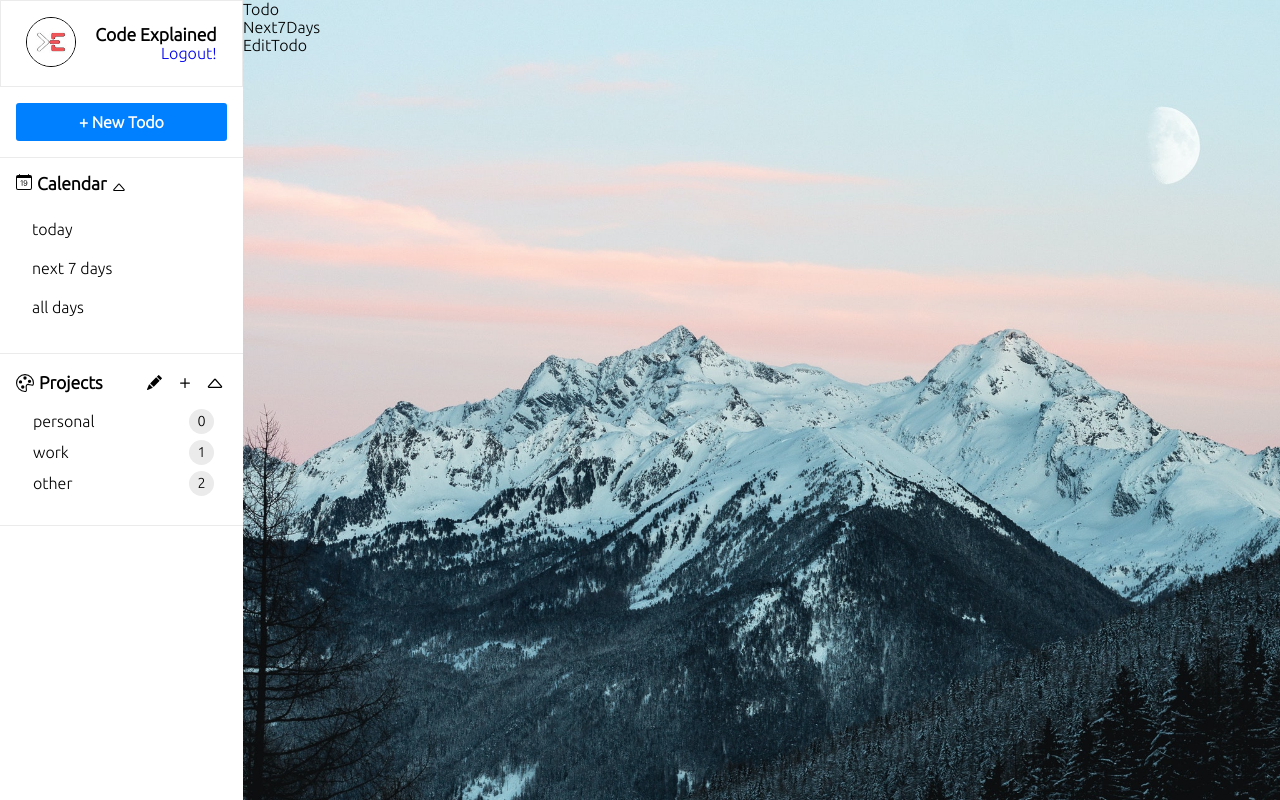
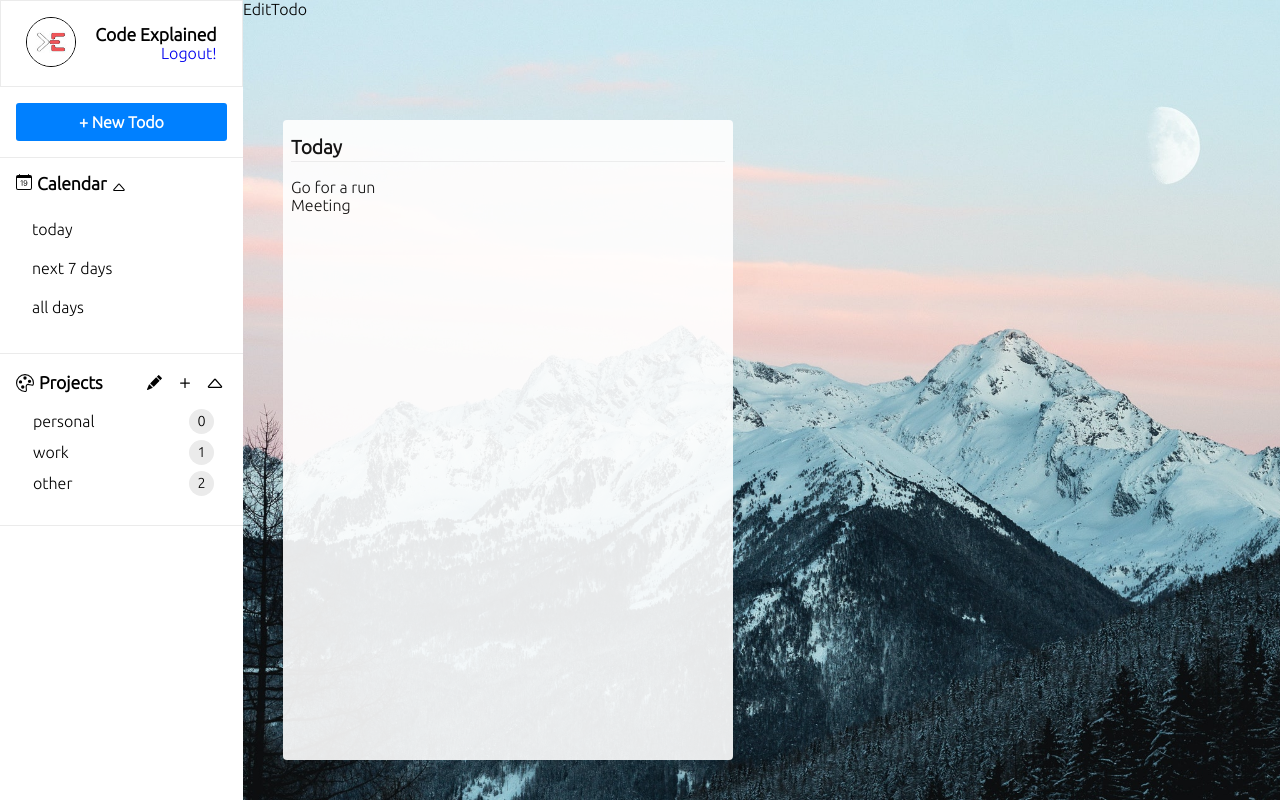
Before and after one commit to rawand1998/Todo-React-Firebase, a React (Create React App) app: page / in a window 1280 px wide. Built offline with nearby package versions, Linux system fonts and the light colour scheme.

Commit message:
todos component

```diff
--- a/src/App.css
+++ b/src/App.css
@@ -28,6 +28,7 @@
   background-image: url("./images/bg.jpg");
   background-repeat: no-repeat;
   background-size: cover;
+  position: relative;
 }
 
 /* User */
@@ -349,3 +350,28 @@
 .ProjectForm button:hover {
   filter: brightness(1.1);
 }
+.Todos {
+  width: 450px;
+  height: 80%;
+  background-color: white;
+
+  position: absolute;
+  bottom: 40px;
+  left: 40px;
+
+  border-radius: 4px;
+  opacity: 0.9;
+
+  padding: 0 0.5rem 0.5rem 0.5rem;
+}
+.Todos .selected-project {
+  margin: 1rem 0;
+  text-transform: capitalize;
+  font-size: 1.2rem;
+  font-weight: bold;
+  padding-bottom: 2px;
+  border-bottom: 1px solid #eeeeee;
+}
+.Todos .todos {
+  overflow-y: auto;
+}
--- a/src/components/Todo.js
+++ b/src/components/Todo.js
@@ -1,10 +1,10 @@
 import React from 'react'
 
-function Todo(){
+function Todo({todo}){
 
     return (
         <div className='Todo'>
-            Todo
+            {todo.text}
         </div>
     )
 }
--- a/src/components/Todos.js
+++ b/src/components/Todos.js
@@ -3,11 +3,46 @@
 import Next7Days from './Next7Days'
 
 function Todos(){
+    const selectedProject = "today"
 
+    const todos = [
+        {
+            id : 'd54sd4',
+            text : "Go for a run",
+            time : "10:00 AM",
+            date : "06/03/2021",
+            day : "6",
+            checked : false,
+            color : '#000000',
+            project : 'personal'
+        },
+        {
+            id : 'd54fdf',
+            text : "Meeting",
+            time : "09:00 AM",
+            date : "08/03/2021",
+            day : "1",
+            checked : true,
+            color : '#00ff00',
+            project : 'work'
+        }
+    ]
     return (
         <div className='Todos'>
-            <Todo />
-            <Next7Days />
+         <div className='selected-project'>
+            {selectedProject}
+         </div>
+         <div>
+            {
+            selectedProject === 'next 7 days' ?
+            <Next7Days todos={todos}/>
+            :
+            todos.map(todo=>
+                <Todo todo={todo} key={todo.key}/>
+                 )
+        }
+
+         </div>
         </div>
     )
 }
```
